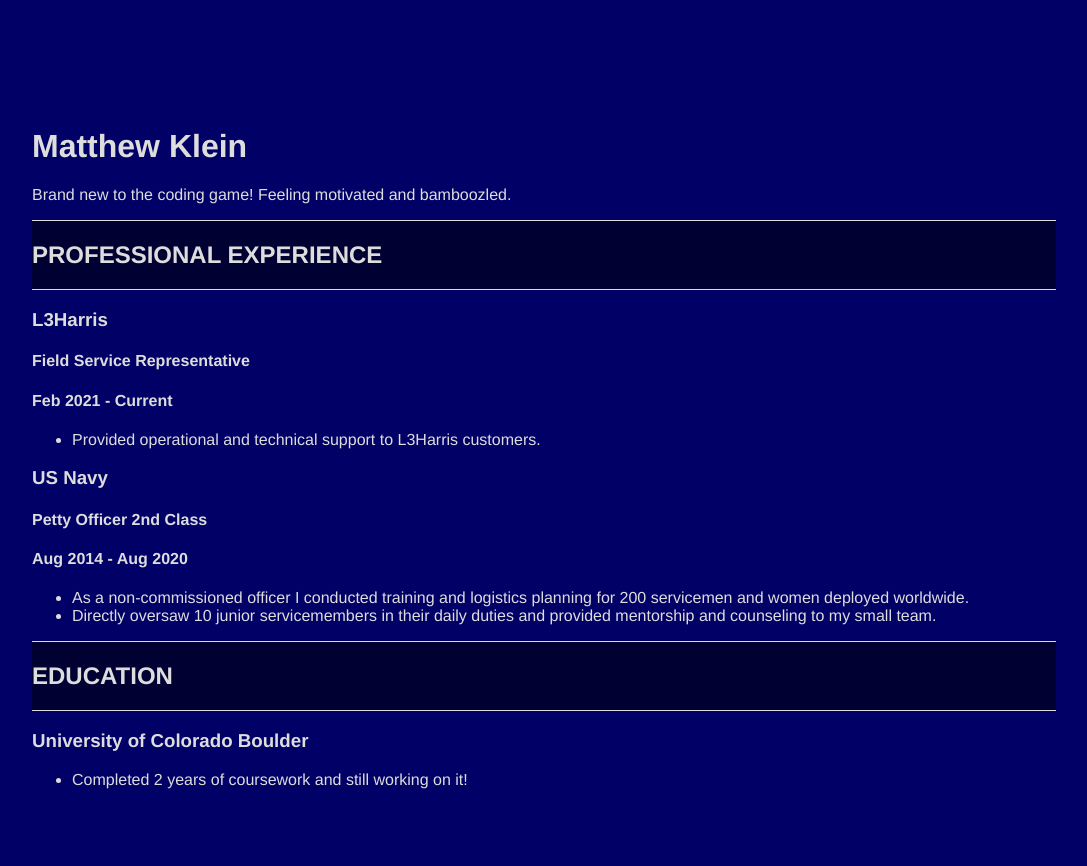
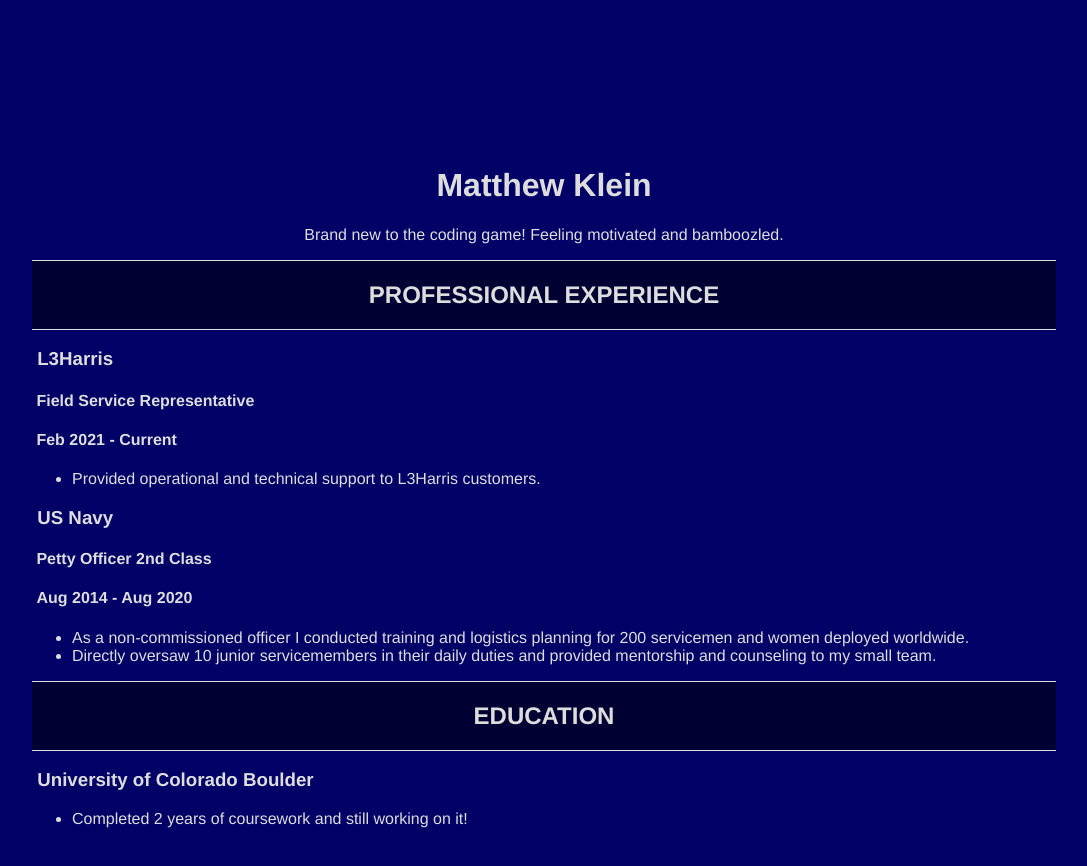
Before and after one commit to primemk/primemk.github.io, a plain HTML site: page index.html in a window 1280 px wide. Shown: the whole page, without its empty margins (96-1183 px from the left). Drawn offline with Linux system fonts and the light colour scheme.

Commit message:
Update index.html

```diff
--- a/index.html
+++ b/index.html
@@ -7,43 +7,38 @@
   <link rel="stylesheet" href="style.css" />
 </head>
 <body>
+  <div class="exp-name">
+    <br>
+    <h1><center>Matthew Klein</center></h1>
+    <p><center>Brand new to the coding game! Feeling motivated and bamboozled.</center></p>
+  <div/>
+  <div class="exp-header">
+    <h2><center>Professional Experience</center></h2>
+  </div>
   <div>
-    <h1>Matthew Klein</h1>
-    <p>Brand new to the coding game! Feeling motivated and bamboozled.
-  <div/>
-
-  <div class="exp-header">
-    <h2>Professional Experience</h2>
-  </div>
-
-  <div>
-    <h3>L3Harris</h3>
-    <h4>Field Service Representative</h4>
-    <h4>Feb 2021 - Current</h4>
-
+    <h3>&nbsp;L3Harris</h3>
+    <h4>&nbsp;Field Service Representative</h4>
+    <h4>&nbsp;Feb 2021 - Current</h4>
     <ul>
       <li>Provided operational and technical support to L3Harris customers.</li>
   </div>
-
     <div>
-    <h3>US Navy</h3>
-    <h4>Petty Officer 2nd Class</h4>
-    <h4>Aug 2014 - Aug 2020</h4>
-
+    <h3>&nbsp;US Navy</h3>
+    <h4>&nbsp;Petty Officer 2nd Class</h4>
+    <h4>&nbsp;Aug 2014 - Aug 2020</h4>
     <ul>
       <li>As a non-commissioned officer I conducted training and logistics planning for 200 servicemen and women deployed worldwide.</li>
       <li>Directly oversaw 10 junior servicemembers in their daily duties and provided mentorship and counseling to my small team.
     </div>
-
-   <div class="edu-header">
-    <h2>Education</h2>
+  <div class="edu-header">
+    <h2><center>Education</center></h2>
   </div>
-
   <div>
-    <h3>University of Colorado Boulder</h3>
-
+    <h3>&nbsp;University of Colorado Boulder</h3>
     <ul>
       <li>Completed 2 years of coursework and still working on it!</li>
+      <br>
+
 
 </body>
 </html>
```
